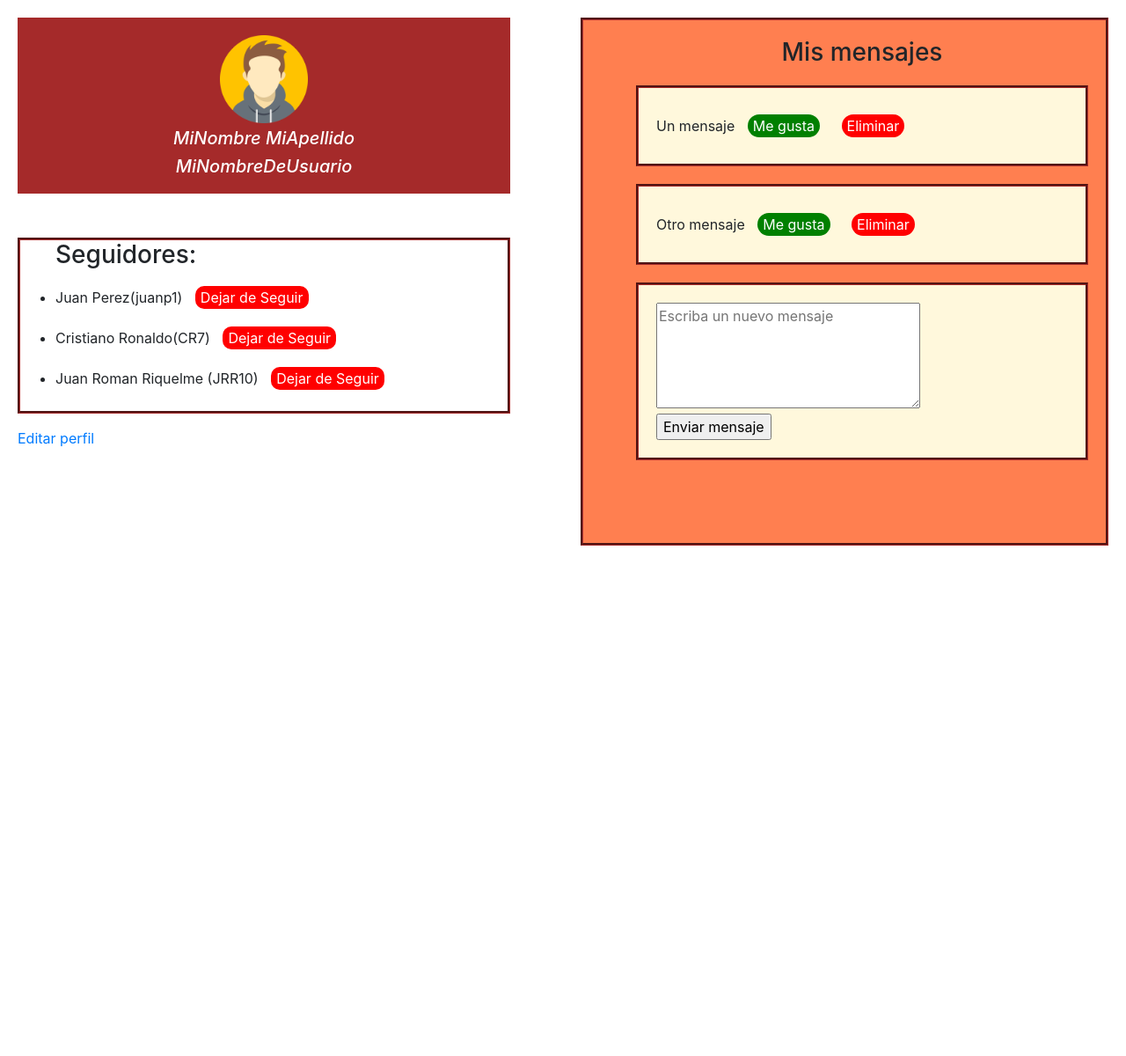
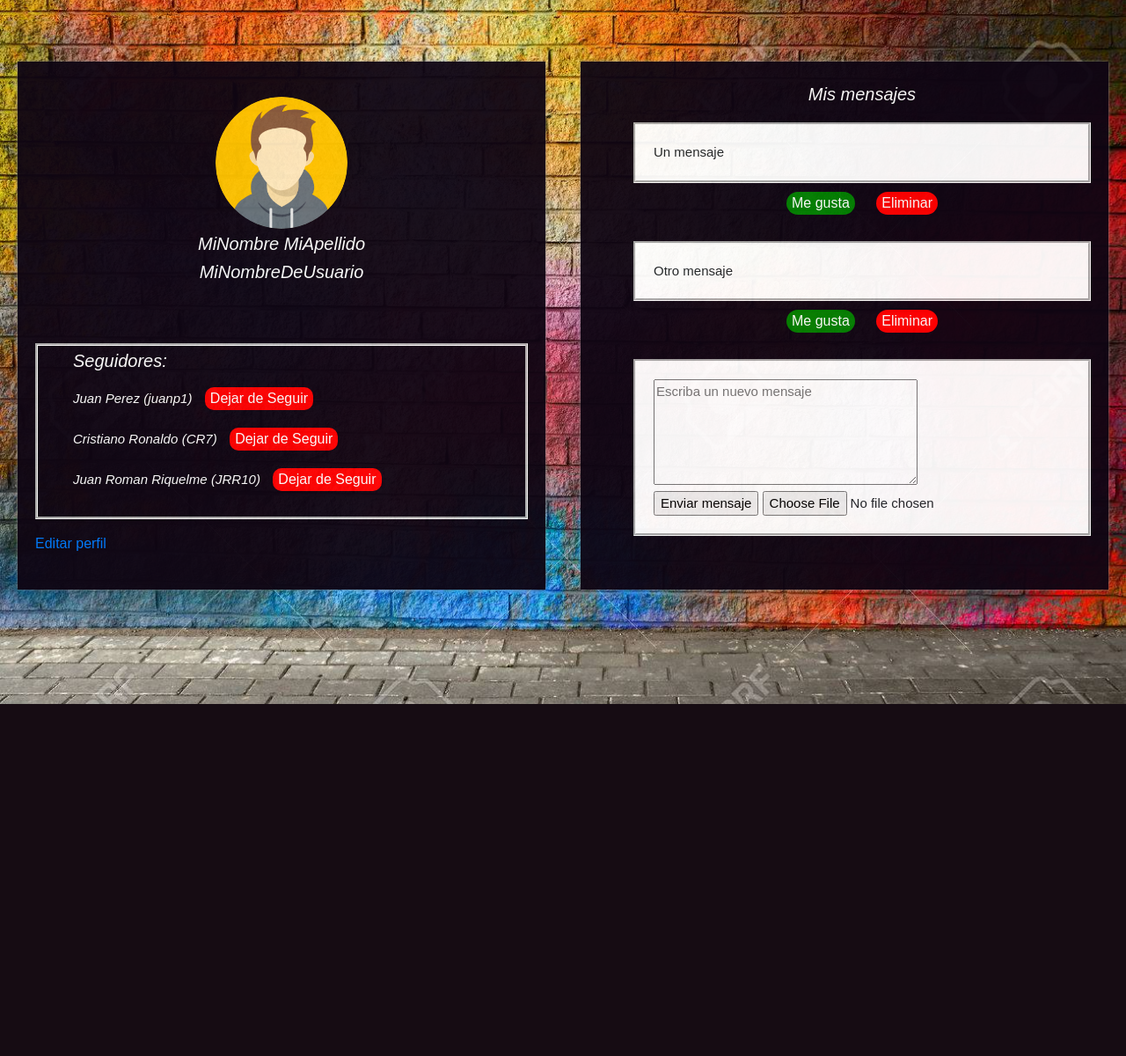
Before and after one commit to FranP68/Proyecto-TheWall, a PHP site: page /miPerfil.html in a window 1280 px wide. Shown: the whole page at 88% size. After the commit the page ends 800 px from the top, so only its background shows below. Run offline with PHP 8.4, Linux system fonts and the light colour scheme.

Commit message:
perfil Usuarios

```diff
--- a/miPerfil.html
+++ b/miPerfil.html
@@ -18,19 +18,22 @@
 
     <div class="contenedor">
         <div class="fotoPerfil">
-            <img src="static/img/avatar.png" class="imagen-perfil-usuario" alt="">
+            <img src="static/img/avatar.png" class="avatar" alt="">
             <h3 class="nombre">MiNombre MiApellido</h3>
             <h3 class="nombre">MiNombreDeUsuario</h3>
         </div>
         <ul class="seguidores">
-            <h3>Seguidores:</h3>
-            <li>Juan Perez(juanp1)
+            <h3 class="nombre">Seguidores:</h3>
+            <li> <a class="usuarioLink" type="button" href="perfilUsuarioJuanPerez.html">Juan Perez</a> <a
+                    class="usuarioLink" type="button" href="perfilUsuarioJuanPerez.html"> (juanp1)</a></h3>
                 <button class="dejarDeSeguir">Dejar de Seguir</button>
             </li>
-            <li>Cristiano Ronaldo(CR7)
+            <li> <a class="usuarioLink" type="button" href="perfilUsuarioCristiano.html">Cristiano Ronaldo</a> <a
+                    class="usuarioLink" type="button" href="perfilUsuarioCristiano.html"> (CR7)</a></h3>
                 <button class="dejarDeSeguir">Dejar de Seguir</button>
             </li>
-            <li>Juan Roman Riquelme (JRR10)
+            <li> <a class="usuarioLink" type="button" href="perfilUsuarioJuanRoman.html">Juan Roman Riquelme</a> <a
+                    class="usuarioLink" type="button" href="perfilUsuarioJuanRoman.html"> (JRR10)</a></h3>
                 <button class="dejarDeSeguir">Dejar de Seguir</button>
             </li>
 
@@ -38,7 +41,7 @@
 
         <div class="editar-perfil">
 
-            <a class="botonEditar" type="button" href="editarMiPerfil.html"> Editar perfil</a>
+            <a class="botonEditar" type="button" href="editarPerfil.html"> Editar perfil</a>
 
 
         </div>
@@ -46,25 +49,29 @@
 
     <div class="mensajes">
         <ul class="men-box">
-            <h3>Mis mensajes</h3>
+            <h3 class="nombre">Mis mensajes</h3>
             <li>Un mensaje
-                <button class="meGusta">Me gusta</button>
-                <button class="eliminar">Eliminar</button>
-            </li>
+
+            </li><button class="meGusta">Me gusta</button>
+            <button class="eliminar">Eliminar</button>
             <li>Otro mensaje
-                <button class="meGusta">Me gusta</button>
-                <button class="eliminar">Eliminar</button>
-            </li>
+
+            </li><button class="meGusta">Me gusta</button>
+            <button class="eliminar">Eliminar</button>
             <li>
-                <textarea name="nuevoMensaje" placeholder="Escriba un nuevo mensaje" maxlength="140" minlength="1" style="width: 300px;height: 120px;"></textarea>
-                <input type="submit" class="botonMensaje" value="Enviar mensaje">
-
+                <form action="nuevoMensaje.php" method="post" class="form-mensaje">
+                    <div>
+                    <textarea name="nuevoMensaje" placeholder="Escriba un nuevo mensaje" maxlength="140" minlength="1" style="width: 300px;height: 120px;" required></textarea>
+                    </div>
+                    <input type="submit" class="botonMensaje" value="Enviar mensaje">
+                    <input type="file" class="botonImagen" value="Seleccionar imagen">
+                </form>
             </li>
 
 
         </ul>
 
-        </div>
+    </div>
 
 
     </div>
--- a/static/css/pancho.css
+++ b/static/css/pancho.css
@@ -1,8 +1,13 @@
+.avatar{
+    height: 150px;
+    width: 150px;
+    border-radius: 50%;
+
+}
 .fotoPerfil{
     text-align: center;
     padding: 20px;
-    height: 200px;
-    background-color: brown;
+    height: 250px;
 }
 .imagen-perfil-usuario{
     height: 100px;
@@ -17,7 +22,8 @@
     height: 200px;
     margin-top: 50px;
     border-style: groove;
-    border-color: brown;
+    border-color: white;
+    list-style: none;
 }
 
 .dejarDeSeguir {
@@ -28,10 +34,16 @@
     color: #ffffff;
 }
 .contenedor{
+
     float: left;
+    margin-left: 20px;
+    margin-top: 20px;
     padding: 20px;
-    height: 1200px;
+    height: 600px;
     width: 600px;
+    background-color: rgb(15, 6, 19);
+    box-shadow: 0px 0px 3px #848484;
+    opacity: 0.95;
 }
 .mensajes{
     float: right;
@@ -40,9 +52,9 @@
     padding: 20px;
     height: 600px;
     width: 600px;
-    border-style: groove;
-    border-color: brown;
-    background-color: coral;
+    background-color: rgb(15, 6, 19);
+    box-shadow: 0px 0px 3px #848484;
+    opacity: 0.95;
 }
 .men-box{
     text-align: center;
@@ -50,12 +62,19 @@
 
 }
 .men-box li{
+    font-size: 15px;
     text-align: left;
     padding: 20px;
     margin-top: 20px;
     border-style: groove;
-    border-color: brown;
-    background-color: cornsilk;
+    border-color: rgb(252, 252, 252);
+    background-color: white;
+}
+.usuarioLink{
+    font-size: 15px;
+    margin-top: 5px;
+    font-style: italic ;
+    color: white;
 }
 .meGusta{
 
@@ -74,6 +93,33 @@
     background-color:red;
     color: #ffffff;
 }
-.botonMensaje{
-    display: block;
+
+.seguir{
+    margin: 10px;
+    border: 0;
+    border-radius: 50px;
+    background-color: orangered;
+    color: #ffffff;
 }
+.yaNoMeGusta{
+
+    margin: 10px;
+    border: 0;
+    border-radius: 50px;
+    background-color: orangered;
+    color: #ffffff;
+}
+
+
+
+/* ------------------- */
+body{
+    background: url(../img/11.jpg) no-repeat center center fixed;
+    background-size: cover ;
+
+font-family: sans-serif;
+padding-top: 50px;
+transition: padding-top 0.5s ease;
+margin: 0;
+z-index: 0;
+}
```
Also changed, not shown: perfilUsuarioCristiano.html (added, +75 -0 lines), static/img/CR7.jpg (added).
